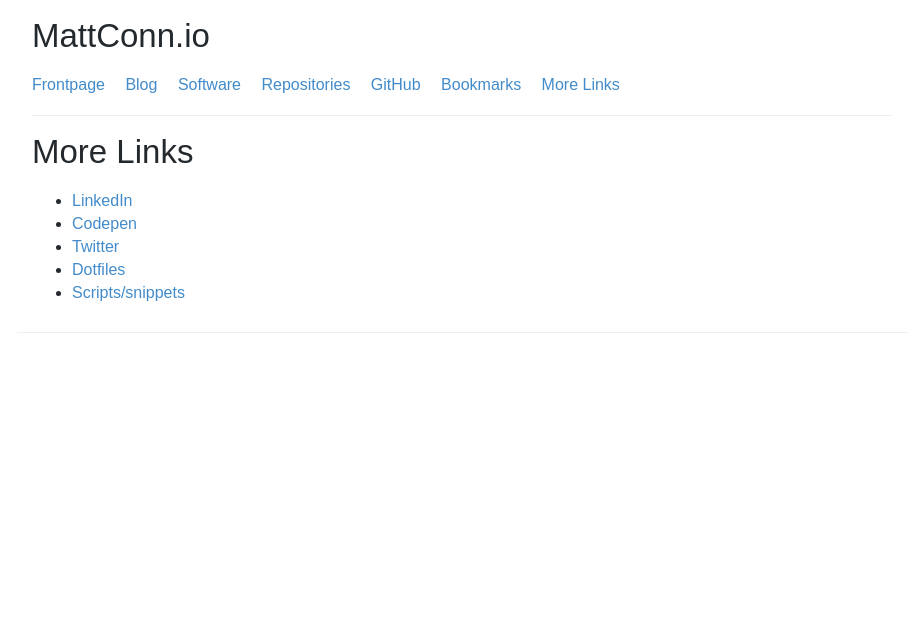
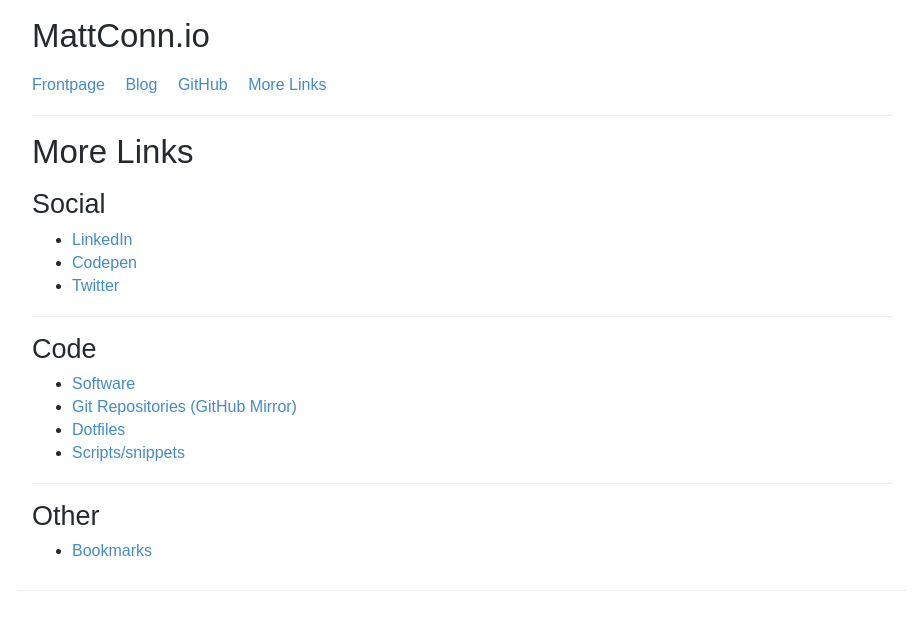
Before and after one commit to mattConn/old-static-blog, a plain HTML site: page root/more_links.html in a window 1280 px wide. Shown: the whole page, without its empty margins (178-1101 px from the left). Drawn offline with nearby package versions, Linux system fonts and the light colour scheme.

Commit message:
Revision of nav links and more links page

```diff
--- a/root/more_links.html
+++ b/root/more_links.html
@@ -56,10 +56,7 @@
             <ul class="right">
                 <li> <a href="/index.html">Frontpage</a></li>
                 <li> <a href="/blog.html">Blog</a></li>
-                <li> <a href="/software.html">Software</a></li>
-                <li> <a href="http://git.mattconn.io/">Repositories</a></li>
                 <li> <a href="https://github.com/mattConn/">GitHub</a></li>
-                <li> <a href="/bookmarks.html">Bookmarks</a></li>
                 <li> <a href="/more_links.html">More Links</a></li>
             </ul>
         </nav>
@@ -68,12 +65,29 @@
 
 
 <h1>More Links</h1>
+
+<h2>Social</h2>
 	<ul>
 		<li><a href="https://www.linkedin.com/in/matconn/">LinkedIn</a></li>
 		<li><a href="https://codepen.io/mattConn/">Codepen</a></li>
 		<li><a href="https://twitter.com/MatterialDesign">Twitter</a></li>
+	</ul>
+
+<hr>
+
+<h2>Code</h2>
+	<ul>
+        <li> <a href="/software.html">Software</a></li>
+        <li> <a href="http://git.mattconn.io/">Git Repositories (GitHub Mirror)</a></li>
 		<li><a href="http://git.mattconn.io/dotfiles.git/">Dotfiles</a></li>
 		<li><a href="http://git.mattconn.io/scripts-snippets.git/">Scripts/snippets</a></li>
+	</ul>
+
+<hr>
+
+<h2>Other</h2>
+	<ul>
+        <li> <a href="/bookmarks.html">Bookmarks</a></li>
 	</ul>
     <div class="row">
         <div class="column">
```
Also changed, not shown: root/blog.html (+0 -3 lines), root/blog/2016-05-12_animating_with_greensock.html (+0 -3 lines), root/blog/2016-08-28_custom_addthis_setup.html (+0 -3 lines), root/blog/2016-12-17_chromebook_web_development.html (+0 -3 lines), root/blog/2017-01-02_nginx_php_parsing_in_html.html (+0 -3 lines), root/blog/2017-03-18_chromebook_linux.html (+0 -3 lines), root/blog/2017-04-07_text_based_level_editing_phaser_js.html (+0 -3 lines), root/blog/2017-08-02_self-hosting_repos_and_installing_gitlist.html (+0 -3 lines), root/blog/2017-09-29_ti-basic_development_on_linux.html (+0 -3 lines), root/bookmarks.html (+0 -3 lines), root/index.html (+1 -4 lines), root/software.html (+0 -3 lines), src/includes/head.html (+0 -3 lines), src/index.html (+1 -1 lines), 1 more files.
